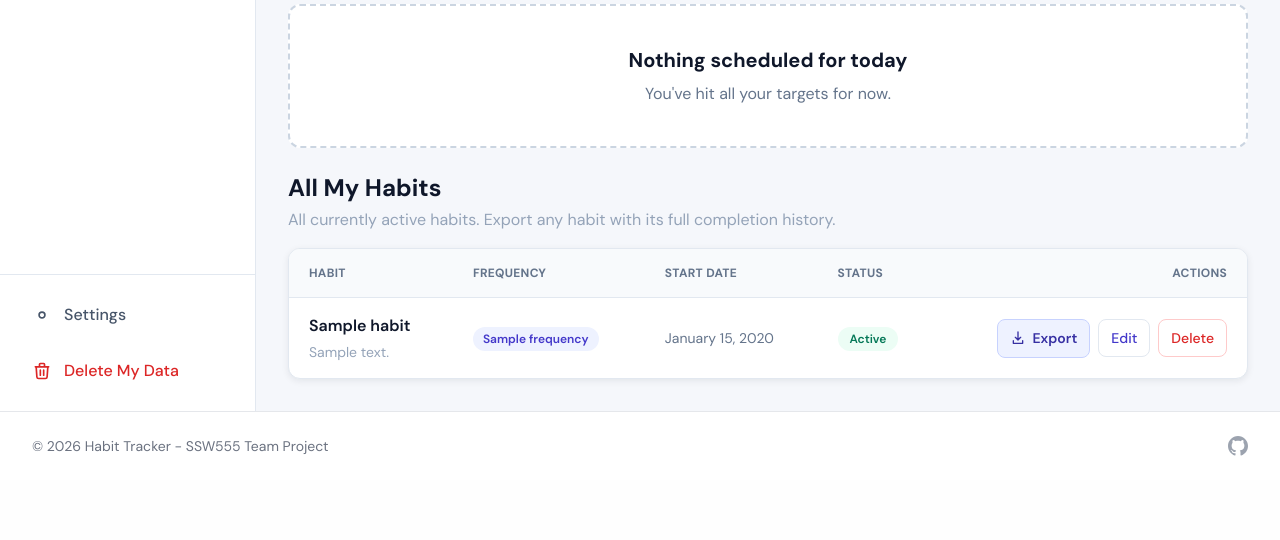
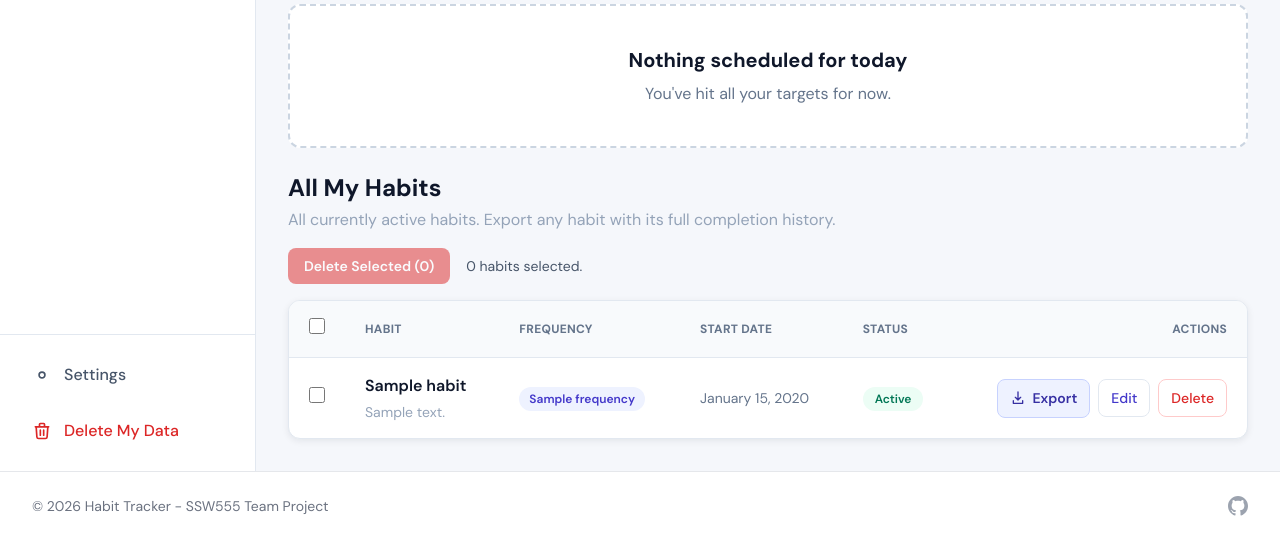
Before and after one commit to jpagan2Coding/Habit-Tracker, a Flask app: page /dashboard in a window 1280 px wide. Shown: the part 855-1395 px from the top of the page. Before the commit the page ends 1311 px from the top, so only its background shows below. Run offline with Flask 3, Linux system fonts and the light colour scheme; the visitor is signed in with stand-in values (Sample User, id 1); a database or web service that is not in the repository returns one stand-in record (values such as "Sample title"); some libraries are stand-ins or nearby versions.

Commit message:
US-31: Add bulk habit selection and deletion

```diff
--- a/app.py
+++ b/app.py
@@ -907,6 +907,43 @@ def delete_account_data():
         habit_csrf_token=_habit_form_token(),
     )
 
+@app.route("/habits/delete-selected", methods=["POST"])
+@login_required
+def delete_selected_habits():
+    """Delete only selected habits belonging to the signed-in user."""
+    _validate_habit_form_token()
+
+    submitted_ids = request.form.getlist("habit_ids")
+
+    if not submitted_ids:
+        flash("Select at least one habit to delete.", "error")
+        return redirect(url_for("habit_dashboard"))
+
+    if any(not ObjectId.is_valid(habit_id) for habit_id in submitted_ids):
+        abort(400, description="Invalid habit selection. Reload the Dashboard and try again.")
+
+    # Normalize and deduplicate IDs before constructing the deletion filter.
+    habit_ids = list({ObjectId(habit_id) for habit_id in submitted_ids})
+
+    result = get_db()["habits"].delete_many(
+        {
+            "_id": {"$in": habit_ids},
+            "user_email": session["user_email"],
+        }
+    )
+
+    deleted_count = result.deleted_count
+
+    if deleted_count:
+        label = "habit" if deleted_count == 1 else "habits"
+        flash(f"{deleted_count} {label} deleted successfully.", "success")
+    else:
+        flash(
+            "No habits were deleted. They may have already been removed.",
+            "error",
+        )
+
+    return redirect(url_for("habit_dashboard"))
 
 if __name__ == "__main__":
     app.run(debug=True)
--- /dev/null
+++ b/static/js/habit-bulk-delete.js
@@ -0,0 +1,66 @@
+(() => {
+    const form = document.getElementById("bulk-delete-form");
+    const selectAll = document.getElementById("select-all-habits");
+    const deleteButton = document.getElementById("delete-selected-button");
+    const selectionStatus = document.getElementById("habit-selection-status");
+
+    if (!form || !selectAll || !deleteButton || !selectionStatus) {
+        return;
+    }
+
+    const checkboxes = Array.from(
+        document.querySelectorAll(".habit-selection-checkbox")
+    );
+
+    const selectedCount = () =>
+        checkboxes.filter(checkbox => checkbox.checked).length;
+
+    function updateSelection() {
+        const count = selectedCount();
+        const total = checkboxes.length;
+
+        deleteButton.textContent = `Delete Selected (${count})`;
+        deleteButton.disabled = count === 0;
+
+        selectAll.disabled = total === 0;
+        selectAll.checked = total > 0 && count === total;
+        selectAll.indeterminate = count > 0 && count < total;
+
+        selectionStatus.textContent =
+            `${count} ${count === 1 ? "habit" : "habits"} selected.`;
+    }
+
+    selectAll.addEventListener("change", () => {
+        checkboxes.forEach(checkbox => {
+            checkbox.checked = selectAll.checked;
+        });
+
+        updateSelection();
+    });
+
+    checkboxes.forEach(checkbox => {
+        checkbox.addEventListener("change", updateSelection);
+    });
+
+    form.addEventListener("submit", event => {
+        const count = selectedCount();
+
+        if (count === 0) {
+            event.preventDefault();
+            updateSelection();
+            return;
+        }
+
+        const label = count === 1 ? "habit" : "habits";
+        const confirmed = window.confirm(
+            `Delete ${count} selected ${label}? This cannot be undone.`
+        );
+
+        if (!confirmed) {
+            event.preventDefault();
+        }
+    });
+
+    window.addEventListener("pageshow", updateSelection);
+    updateSelection();
+})();
--- a/templates/apps/habit_tracker/dashboard.html
+++ b/templates/apps/habit_tracker/dashboard.html
@@ -519,11 +519,43 @@
                     </p>
                 </div>
 
+                <form id="bulk-delete-form"
+      method="POST"
+      action="{{ url_for('delete_selected_habits') }}"
+      class="mb-4 flex flex-wrap items-center gap-4">
+
+    <input type="hidden"
+           name="csrf_token"
+           value="{{ habit_csrf_token }}">
+
+    <button id="delete-selected-button"
+            type="submit"
+            disabled
+            class="rounded-lg bg-red-600 px-4 py-2 text-sm font-semibold text-white hover:bg-red-700 disabled:cursor-not-allowed disabled:opacity-50">
+        Delete Selected (0)
+    </button>
+
+    <p id="habit-selection-status"
+       role="status"
+       aria-live="polite"
+       class="text-sm text-slate-600">
+        0 habits selected.
+    </p>
+</form>
 
                 <div class="habit-table-card overflow-x-auto rounded-xl border border-slate-200 bg-white">
                     <table class="min-w-full divide-y divide-slate-200">
                         <thead class="bg-slate-50">
                             <tr>
+                                 <th scope="col" class="w-12 px-5 py-4 text-left">
+    <label class="inline-flex items-center">
+        <input id="select-all-habits"
+               type="checkbox"
+               {% if not habits %}disabled{% endif %}
+               class="h-4 w-4 rounded border-slate-300 text-indigo-600">
+        <span class="sr-only">Select all habits in this list</span>
+    </label>
+</th>
                                 <th
                                     class="px-5 py-4 text-left text-xs font-bold uppercase tracking-wide text-slate-500">
                                     Habit
@@ -560,6 +592,16 @@
                             {% if habits %}
                             {% for habit in habits %}
                             <tr>
+                                <td class="px-5 py-4">
+    <label class="inline-flex items-center">
+        <input type="checkbox"
+               name="habit_ids"
+               value="{{ habit.id }}"
+               form="bulk-delete-form"
+               class="habit-selection-checkbox h-4 w-4 rounded border-slate-300 text-indigo-600">
+        <span class="sr-only">Select {{ habit.name }}</span>
+    </label>
+</td>
                                 <td class="px-5 py-4">
                                     <p class="font-semibold text-slate-900">
                                         {{ habit.name }}
@@ -622,8 +664,7 @@
                             {% endfor %}
                             {% else %}
                             <tr>
-                                <td colspan="5" class="px-5 py-10 text-center text-sm text-slate-400">
-                                    No habits are available yet.
+<td colspan="6" class="px-5 py-10 text-center text-sm text-slate-400">                                    No habits are available yet.
                                 </td>
                             </tr>
                             {% endif %}
@@ -674,4 +715,5 @@ document.querySelectorAll(".complete-habit-form").forEach(form => {
     };
 </script>
 <script src="{{ url_for('static', filename='js/notifications.js') }}"></script>
+<script src="{{ url_for('static', filename='js/habit-bulk-delete.js') }}"></script>
 {% endblock %}
```
Also changed, not shown: tests/test_edit_delete_habits.py (+149 -0 lines).
